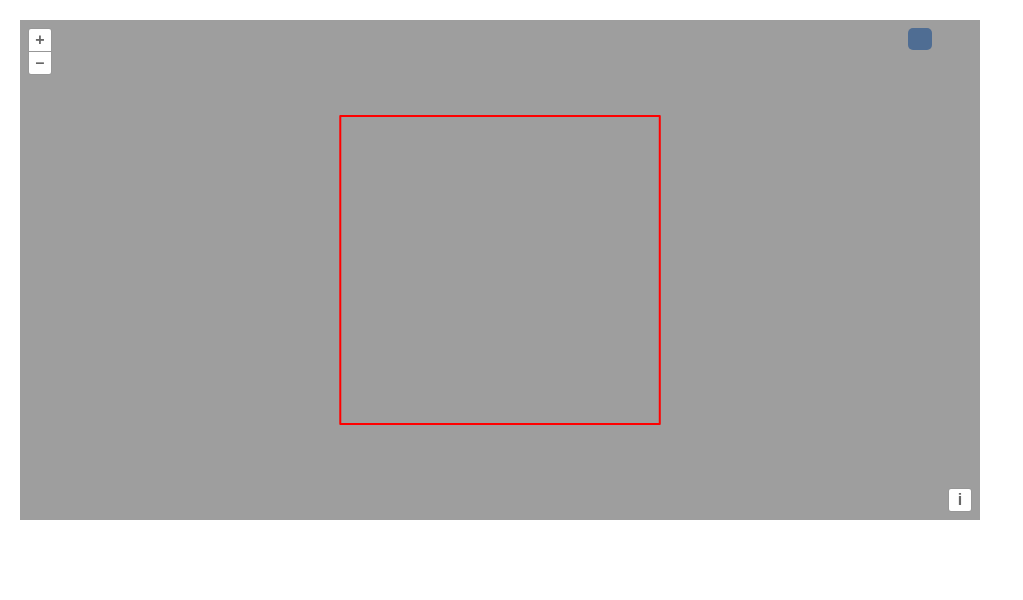
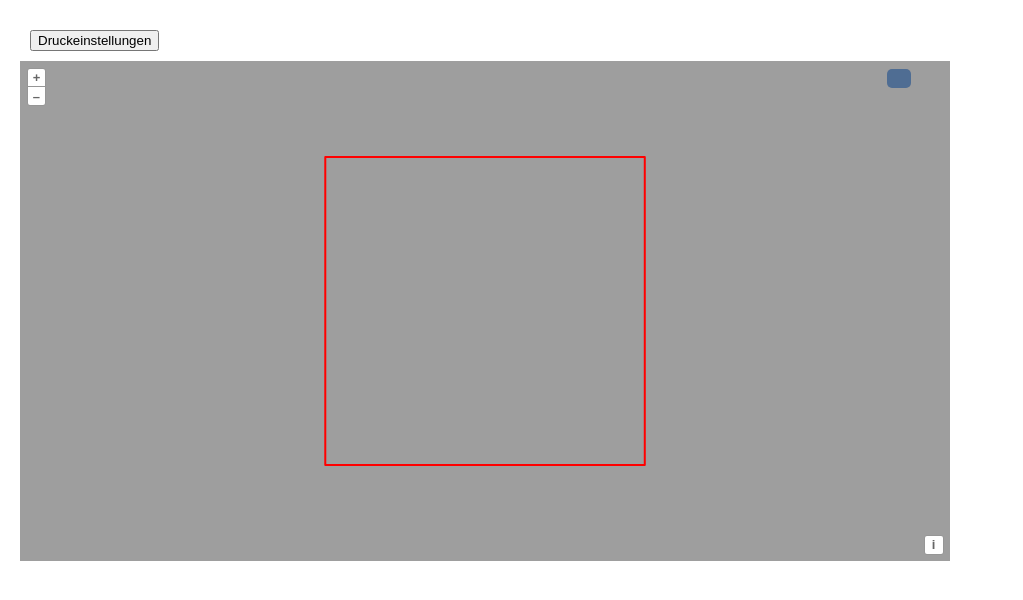
Before and after one commit to JensKlambauer/Openlayers-Javascript, a website built with webpack: page src/index.html in a window 1280 px wide. Shown: the whole page, without its empty margins (0-1023 px from the left). Built offline with nearby package versions, Linux system fonts and the light colour scheme; what ol-layerswitcher, ol-popup would draw is missing.

Commit message:
Refactoring Karte

```diff
--- /dev/null
+++ b/src/Map.js
@@ -0,0 +1,130 @@
+import { Map, View } from 'ol';
+import TileLayer from 'ol/layer/Tile';
+import OSM from 'ol/source/OSM';
+//import XYZ from 'ol/source/xyz';
+// import Proj from 'ol/proj';
+import { addProjection, addCoordinateTransforms, transform, get, METERS_PER_UNIT } from 'ol/proj.js';
+import Group from 'ol/layer/Group';
+import LayerSwitcher from 'ol-layerswitcher';
+import Popup from 'ol-popup';
+// import Coordinate from 'ol/coordinate';
+import { toStringHDMS } from 'ol/coordinate';
+import SachsenDop from './SachsenWmsDopLayer';
+import VectorLayer from 'ol/layer/Vector.js';
+import VectorSource from 'ol/source/Vector.js';
+// import Polygon from 'ol/geom/Polygon';
+// import * as ol from 'ol';
+import { fromExtent } from 'ol/geom/Polygon.js';
+import { Circle as CircleStyle, Fill, Stroke, Style } from 'ol/style.js';
+import Feature from 'ol/Feature.js';
+import { defaults as defaultControls } from 'ol/control.js';
+import MousePosition from 'ol/control/MousePosition.js';
+import { createStringXY } from 'ol/coordinate.js';
+
+const mousePositionControl = new MousePosition({
+    coordinateFormat: createStringXY(4),
+    projection: 'EPSG:4326',
+    undefinedHTML: 'außerhalb',
+});
+
+const DOTS_PER_INCH = 96;
+export { DOTS_PER_INCH };
+
+export default class PrintingMap {
+    constructor() {
+        this.map = new Map({
+            controls: defaultControls({ attributionOptions: { collapsible: true } }).extend([mousePositionControl]),
+            target: 'map',
+            layers: [new Group({
+                'title': 'Base maps',
+                layers: [
+                    new TileLayer({
+                        title: 'OSM',
+                        type: 'base',
+                        visible: true,
+                        source: new OSM()
+                    }), new SachsenDop()]
+            })],
+            view: new View({
+                center: transform([12.2958, 50.6231], "EPSG:4326", "EPSG:3857"),
+                projection: get("EPSG:3857"),
+                //resolution: 100
+                zoom: 13,
+            })
+        });
+        console.log("map res " + this.map.getView().getResolution());
+
+        var layerSwitcher = new LayerSwitcher({
+            tipLabel: 'Legende' // Optional label for button
+        });
+        this.map.addControl(layerSwitcher);
+
+        var popup = new Popup();
+        this.map.addOverlay(popup);
+
+        this.map.on('singleclick', function (evt) {
+            //alert("Test");
+            var prettyCoord = toStringHDMS(transform(evt.coordinate, 'EPSG:3857', 'EPSG:4326'), 2);
+            popup.show(evt.coordinate, '<div><h2>Coordinates</h2><p>' + prettyCoord + '</p></div>');
+        });
+    }
+
+    getResolutionFromScale(scale, dpi) {
+        var units = this.map.getView().getProjection().getUnits();
+        var mpu = METERS_PER_UNIT[units];
+        var resolution = scale / (mpu * 39.37 * dpi);
+        return resolution;
+    }
+
+    mapScale(dpi, res) {
+        var unit = this.map.getView().getProjection().getUnits();
+        var resolution = res;
+        var inchesPerMetre = 39.37;
+
+        return resolution * METERS_PER_UNIT[unit] * inchesPerMetre * dpi;
+    }
+
+    onMoveEnd(evt) {
+        console.log("MoveEnd");
+        this.printSource.clear();
+        console.log("Center " + this.map.getView().getCenter())
+        let newView = new View({
+            center: this.map.getView().getCenter(),
+            projection: get("EPSG:3857"),
+            resolution: this.res
+        });
+
+        console.log("Kontrolle Scale View " + this.mapScale(DOTS_PER_INCH, this.res));
+        // TODO: Übergabe Druckbereich in Pixel
+        const ext = newView.calculateExtent([462, 445]);
+        console.log(ext);
+        //var ext = map.getView().calculateExtent(map.getSize());
+        const feature = new Feature({
+            'geometry': fromExtent(ext)
+        });
+        this.printSource.addFeature(feature);
+    }
+
+    addPrintLayer() {
+        this.printSource = new VectorSource({
+            wrapX: false,
+            features: [],
+        });
+
+        this.printLayer = new VectorLayer({
+            source: this.printSource,
+            style: new Style({
+                stroke: new Stroke({
+                    color: 'rgba(255, 0, 0, 1.0)',
+                    width: 2
+                })
+            })
+        });
+        this.map.addLayer(this.printLayer);
+
+        this.res = this.getResolutionFromScale(50000, DOTS_PER_INCH);
+        this.map.on('moveend', (evt) => {
+           this.onMoveEnd(evt);
+        });
+    }
+}
--- a/src/index.html
+++ b/src/index.html
@@ -6,6 +6,9 @@
     <title>Using OpenLayers with Webpack</title>
   </head>
   <body>
+      <div id="druckconfig">
+          <input type="button" value="Druckeinstellungen" class="" id="Druckeinstellungen" title="Beim Aktivieren der Druckeinstellungen sind die Tooltips in der Karte deaktiviert" />
+      </div>
     <div id="map"></div>
   </body>
 </html>
--- a/src/main.js
+++ b/src/main.js
@@ -2,138 +2,167 @@ import 'ol/ol.css';
 import 'ol-layerswitcher/src/ol-layerswitcher.css';
 import 'ol-popup/src/ol-popup.css';
 import './styles.css';
-// 'use strict';
-import { Map, View } from 'ol';
-import TileLayer from 'ol/layer/Tile';
-import OSM from 'ol/source/OSM';
-//import XYZ from 'ol/source/xyz';
-// import Proj from 'ol/proj';
-import { addProjection, addCoordinateTransforms, transform, get, METERS_PER_UNIT } from 'ol/proj.js';
-import Group from 'ol/layer/Group';
-import LayerSwitcher from 'ol-layerswitcher';
-import Popup from 'ol-popup';
-// import Coordinate from 'ol/coordinate';
-import { toStringHDMS } from 'ol/coordinate';
-import SachsenDop from './SachsenWmsDopLayer';
-import VectorLayer from 'ol/layer/Vector.js';
-import VectorSource from 'ol/source/Vector.js';
-// import Polygon from 'ol/geom/Polygon';
-// import * as ol from 'ol';
-import { fromExtent } from 'ol/geom/Polygon.js';
-import { Circle as CircleStyle, Fill, Stroke, Style } from 'ol/style.js';
-import Feature from 'ol/Feature.js';
-import { defaults as defaultControls } from 'ol/control.js';
-import MousePosition from 'ol/control/MousePosition.js';
-import { createStringXY } from 'ol/coordinate.js';
+import PrintingMap, { DOTS_PER_INCH } from './Map';
 
-const mousePositionControl = new MousePosition({
-  coordinateFormat: createStringXY(4),
-  projection: 'EPSG:4326',
-  undefinedHTML: 'außerhalb',
+
+ready(function () {
+  console.log("Karte ready!");
+  const map = new PrintingMap();
+  map.addPrintLayer();
+
+  console.log(DOTS_PER_INCH);
+  console.log("DPI Factor " + window.devicePixelRatio);
 });
 
-const map = new Map({
-  controls: defaultControls({ attributionOptions: { collapsible: true } }).extend([mousePositionControl]),
-  target: 'map',
-  layers: [new Group({
-    'title': 'Base maps',
-    layers: [
-      new TileLayer({
-        title: 'OSM',
-        type: 'base',
-        visible: true,
-        source: new OSM()
-      }), new SachsenDop()]
-  })],
-  view: new View({
-    center: transform([12.2958, 50.6231], "EPSG:4326", "EPSG:3857"),
-    projection: get("EPSG:3857"),
-    //resolution: 100
-    zoom: 13,
-  })
-});
-console.log("map res " + map.getView().getResolution());
-
-var layerSwitcher = new LayerSwitcher({
-  tipLabel: 'Legende' // Optional label for button
-});
-map.addControl(layerSwitcher);
-
-var popup = new Popup();
-map.addOverlay(popup);
-
-map.on('singleclick', function (evt) {
-  //alert("Test");
-  var prettyCoord = toStringHDMS(transform(evt.coordinate, 'EPSG:3857', 'EPSG:4326'), 2);
-  popup.show(evt.coordinate, '<div><h2>Coordinates</h2><p>' + prettyCoord + '</p></div>');
-});
-
-console.log("DPI Factor " + window.devicePixelRatio);
-
-// DPI berechnen => Bildschirm abhängig
-var DOTS_PER_INCH = 96; // * window.devicePixelRatio; // PixelRatio == 1
-function getResolutionFromScale(scale, dpi) {
-  var units = map.getView().getProjection().getUnits();
-  var mpu = METERS_PER_UNIT[units];
-  var resolution = scale / (mpu * 39.37 * dpi);
-  return resolution;
-}
-// Karte Maßstab setzen
-// map.getView().setResolution(getResolutionFromScale(80000, DOTS_PER_INCH));
-
-// console.log("resolutionFromScale " + res);
-// map.getView().setResolution(res);
-// console.log(map.getView().getResolution())
-
-function mapScale(dpi, res) {
-  var unit = map.getView().getProjection().getUnits();
-  var resolution = res;
-  var inchesPerMetre = 39.37;
-
-  return resolution * METERS_PER_UNIT[unit] * inchesPerMetre * dpi;
+function ready(callback) {
+  // in case the document is already rendered
+  if (document.readyState !== "loading") {
+    callback();
+  } else if (document.addEventListener) {
+    document.addEventListener("DOMContentLoaded", callback);
+  } else {
+    document.addEventListener("onreadystatechange", function () {
+      if (document.readyState === "complete") {
+        callback();
+      }
+    });
+  }
 }
 
-console.log("Scale MAP  " + mapScale(DOTS_PER_INCH, map.getView().getResolution()));
 
-// Druckbereich, Maßstab 1 : 50.000
-var res = getResolutionFromScale(50000, DOTS_PER_INCH);
-const printSource = new VectorSource({
-  wrapX: false,
-  features: [],
-});
-const printLayer = new VectorLayer({
-  source: printSource,
-  style: new Style({
-    stroke: new Stroke({
-      color: 'rgba(255, 0, 0, 1.0)',
-      width: 2
-    })
-  })
-});
-map.addLayer(printLayer);
 
-function onMoveEnd(evt) {
-  console.log("MoveEnd");
-  printSource.clear();
-  console.log("Center " + map.getView().getCenter())
-  let newView = new View({
-    center: map.getView().getCenter(),
-    projection: get("EPSG:3857"),
-    resolution: res
-  });
+// // 'use strict';
+// import { Map, View } from 'ol';
+// import TileLayer from 'ol/layer/Tile';
+// import OSM from 'ol/source/OSM';
+// // import XYZ from 'ol/source/xyz';
+// // import Proj from 'ol/proj';
+// import { addProjection, addCoordinateTransforms, transform, get, METERS_PER_UNIT } from 'ol/proj.js';
+// import Group from 'ol/layer/Group';
+// import LayerSwitcher from 'ol-layerswitcher';
+// import Popup from 'ol-popup';
+// // import Coordinate from 'ol/coordinate';
+// import { toStringHDMS } from 'ol/coordinate';
+// import SachsenDop from './SachsenWmsDopLayer';
+// import VectorLayer from 'ol/layer/Vector.js';
+// import VectorSource from 'ol/source/Vector.js';
+// // import Polygon from 'ol/geom/Polygon';
+// // import * as ol from 'ol';
+// import { fromExtent } from 'ol/geom/Polygon.js';
+// import { Circle as CircleStyle, Fill, Stroke, Style } from 'ol/style.js';
+// import Feature from 'ol/Feature.js';
+// import { defaults as defaultControls } from 'ol/control.js';
+// import MousePosition from 'ol/control/MousePosition.js';
+// import { createStringXY } from 'ol/coordinate.js';
 
-  console.log("Kontrolle Scale View " + mapScale(DOTS_PER_INCH, res));
-  // TODO: Übergabe Druckbereich in Pixel
-  const ext = newView.calculateExtent([462, 445]);
-  console.log(ext);
-  //var ext = map.getView().calculateExtent(map.getSize());
-  const feature = new Feature({
-    'geometry': fromExtent(ext)
-  });
-  printSource.addFeature(feature);
-}
+// const mousePositionControl = new MousePosition({
+//   coordinateFormat: createStringXY(4),
+//   projection: 'EPSG:4326',
+//   undefinedHTML: 'außerhalb',
+// });
 
-map.on('moveend', onMoveEnd);
+// const map = new Map({
+//   controls: defaultControls({ attributionOptions: { collapsible: true } }).extend([mousePositionControl]),
+//   target: 'map',
+//   layers: [new Group({
+//     'title': 'Base maps',
+//     layers: [
+//       new TileLayer({
+//         title: 'OSM',
+//         type: 'base',
+//         visible: true,
+//         source: new OSM()
+//       }), new SachsenDop()]
+//   })],
+//   view: new View({
+//     center: transform([12.2958, 50.6231], "EPSG:4326", "EPSG:3857"),
+//     projection: get("EPSG:3857"),
+//     //resolution: 100
+//     zoom: 13,
+//   })
+// });
+// console.log("map res " + map.getView().getResolution());
+
+// var layerSwitcher = new LayerSwitcher({
+//   tipLabel: 'Legende' // Optional label for button
+// });
+// map.addControl(layerSwitcher);
+
+// var popup = new Popup();
+// map.addOverlay(popup);
+
+// map.on('singleclick', function (evt) {
+//   //alert("Test");
+//   var prettyCoord = toStringHDMS(transform(evt.coordinate, 'EPSG:3857', 'EPSG:4326'), 2);
+//   popup.show(evt.coordinate, '<div><h2>Coordinates</h2><p>' + prettyCoord + '</p></div>');
+// });
+
+// console.log("DPI Factor " + window.devicePixelRatio);
+
+// // DPI berechnen => Bildschirm abhängig
+// var DOTS_PER_INCH = 96; // * window.devicePixelRatio; // PixelRatio == 1
+// function getResolutionFromScale(scale, dpi) {
+//   var units = map.getView().getProjection().getUnits();
+//   var mpu = METERS_PER_UNIT[units];
+//   var resolution = scale / (mpu * 39.37 * dpi);
+//   return resolution;
+// }
+// // Karte Maßstab setzen
+// // map.getView().setResolution(getResolutionFromScale(80000, DOTS_PER_INCH));
+
+// // console.log("resolutionFromScale " + res);
+// // map.getView().setResolution(res);
+// // console.log(map.getView().getResolution())
+
+// function mapScale(dpi, res) {
+//   var unit = map.getView().getProjection().getUnits();
+//   var resolution = res;
+//   var inchesPerMetre = 39.37;
+
+//   return resolution * METERS_PER_UNIT[unit] * inchesPerMetre * dpi;
+// }
+
+// console.log("Scale MAP  " + mapScale(DOTS_PER_INCH, map.getView().getResolution()));
+
+// // Druckbereich, Maßstab 1 : 50.000
+// var res = getResolutionFromScale(50000, DOTS_PER_INCH);
+// const printSource = new VectorSource({
+//   wrapX: false,
+//   features: [],
+// });
+// const printLayer = new VectorLayer({
+//   source: printSource,
+//   style: new Style({
+//     stroke: new Stroke({
+//       color: 'rgba(255, 0, 0, 1.0)',
+//       width: 2
+//     })
+//   })
+// });
+// map.addLayer(printLayer);
+
+// function onMoveEnd(evt) {
+//   console.log("MoveEnd");
+//   printSource.clear();
+//   console.log("Center " + map.getView().getCenter())
+//   let newView = new View({
+//     center: map.getView().getCenter(),
+//     projection: get("EPSG:3857"),
+//     resolution: res
+//   });
+
+//   console.log("Kontrolle Scale View " + mapScale(DOTS_PER_INCH, res));
+//   // TODO: Übergabe Druckbereich in Pixel
+//   const ext = newView.calculateExtent([462, 445]);
+//   console.log(ext);
+//   //var ext = map.getView().calculateExtent(map.getSize());
+//   const feature = new Feature({
+//     'geometry': fromExtent(ext)
+//   });
+//   printSource.addFeature(feature);
+// }
+
+// map.on('moveend', onMoveEnd);
 
 
 
@@ -143,49 +172,49 @@ map.on('moveend', onMoveEnd);
 // }
 // console.log(app(4,5));
 
-function request(url) {
-  return new Promise(function (resolve, reject) {
-    const xhr = new XMLHttpRequest();
-    xhr.onreadystatechange = function (e) {
-      if (xhr.readyState === 4) {
-        if (xhr.status === 200) {
-          resolve(xhr.response)
-        } else {
-          reject({
-            status: this.status,
-            statusText: xhr.statusText
-          });
-        }
-      }
-    }
-    xhr.ontimeout = function () {
-      reject('timeout')
-    }
-    xhr.open('get', url, true)
-    xhr.send()
-  })
-}
+// function request(url) {
+//   return new Promise(function (resolve, reject) {
+//     const xhr = new XMLHttpRequest();
+//     xhr.onreadystatechange = function (e) {
+//       if (xhr.readyState === 4) {
+//         if (xhr.status === 200) {
+//           resolve(xhr.response)
+//         } else {
+//           reject({
+//             status: this.status,
+//             statusText: xhr.statusText
+//           });
+//         }
+//       }
+//     }
+//     xhr.ontimeout = function () {
+//       reject('timeout')
+//     }
+//     xhr.open('get', url, true)
+//     xhr.send()
+//   })
+// }
 
-function handleRepoList(user, repos) {
-  const userRepos = JSON.parse(repos)
+// function handleRepoList(user, repos) {
+//   const userRepos = JSON.parse(repos)
 
-  // Handle each individual user repo here
-  console.log(user, userRepos)
-}
+//   // Handle each individual user repo here
+//   console.log(user, userRepos)
+// }
 
-async function list() {
-  const userGet = `https://api.github.com/search/users?page=1&q=jensklambauer&type=Users`;
+// async function list() {
+//   const userGet = `https://api.github.com/search/users?page=1&q=jensklambauer&type=Users`;
 
-  const users = await request(userGet);
-  console.log(users)
-  const usersList = JSON.parse(users).items;
+//   const users = await request(userGet);
+//   console.log(users)
+//   const usersList = JSON.parse(users).items;
 
-  usersList.forEach(async function (user) {
-    const repos = await request(user.repos_url)
+//   usersList.forEach(async function (user) {
+//     const repos = await request(user.repos_url)
 
-    handleRepoList(user, repos)
-  })
-}
+//     handleRepoList(user, repos)
+//   })
+// }
 
 // import WMTSCapabilities from 'ol/format/wmtscapabilities';
 // import WMSCapabilities from 'ol/format/wmscapabilities';
--- a/src/styles.css
+++ b/src/styles.css
@@ -1,6 +1,9 @@
 html, body {
     margin: 0;
     height: 100%;
+    padding: 10px;
+    font-family: sans-serif;
+    font-size: small;
   }
 
 .ol-mouse-position {
@@ -12,10 +15,14 @@ html, body {
 }
 
 #map {
-    position: absolute;
+    /* position: absolute;
     top: 20px;
-    left: 20px;
+    left: 20px; */
     /* bottom: 0; */
     width: 75%;
     height: 500px;
   }
+
+  #druckconfig {
+    padding: 10px;
+  }
```
Also changed, not shown: src/PrintConfig.js (added), 1 other file.
